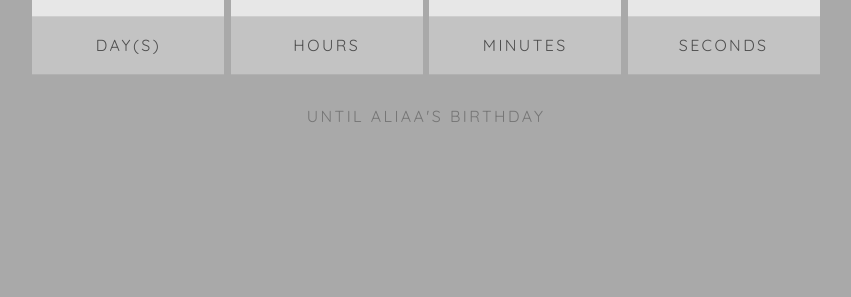
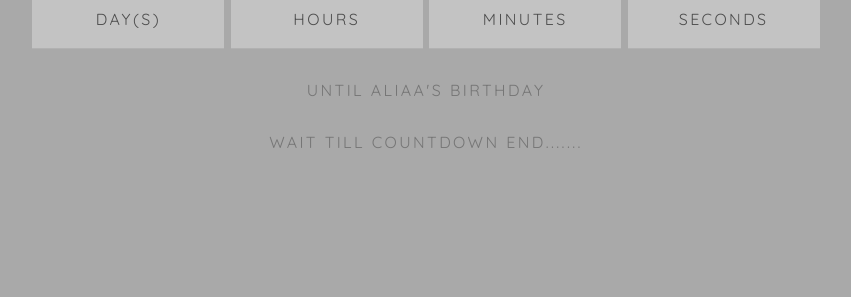
Before and after one commit to waelsabbah/BDcountdown, a plain HTML site: page index.html in a window 1280 px wide. Shown: the part 503-800 px from the top of the page, without its empty margins (214-1065 px from the left). Drawn offline with Linux system fonts and the light colour scheme.

Commit message:
Update index.html

```diff
--- a/index.html
+++ b/index.html
@@ -37,6 +37,7 @@
         <div class="label">SECONDS</div>
       </div>
       <div id="text">UNTIL ALIAA'S BIRTHDAY</div>
+      <div id="text">WAIT TILL COUNTDOWN END.......</div>
     </div>
   </div>
 </body>
```
